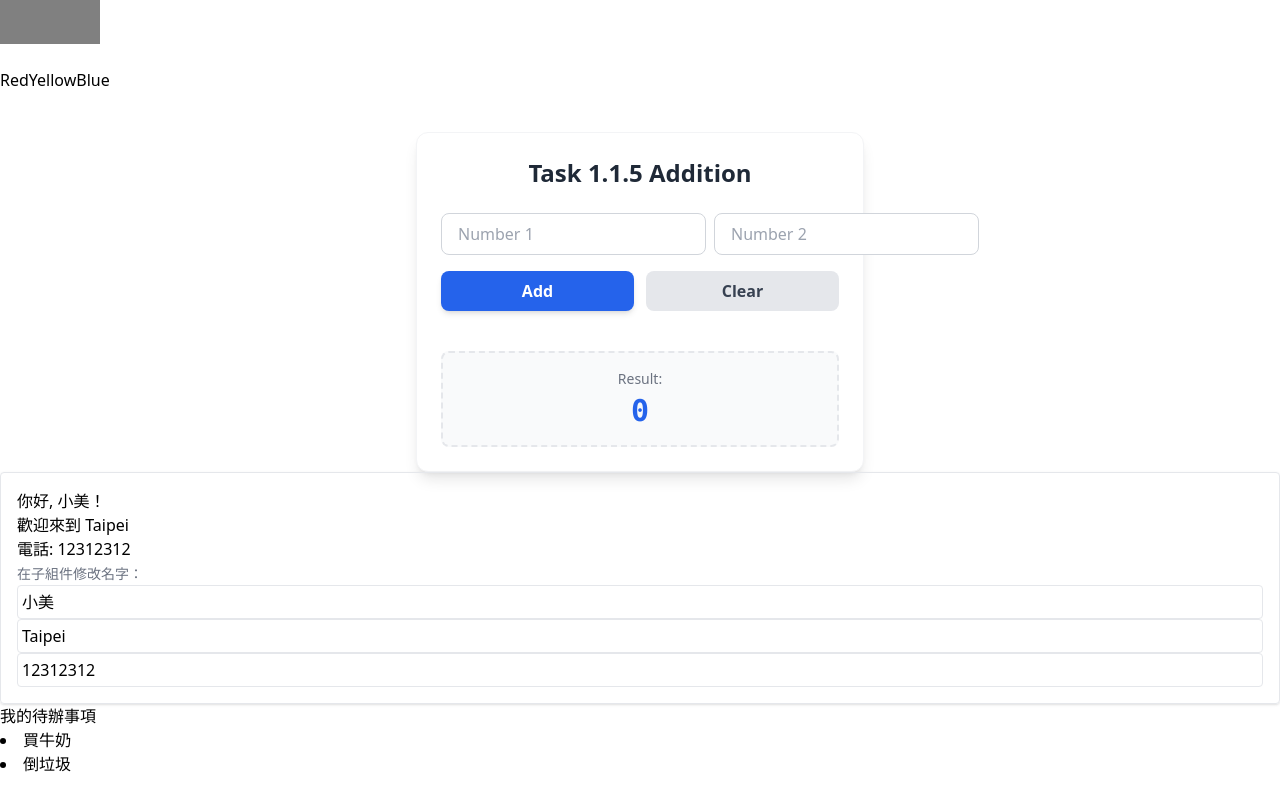
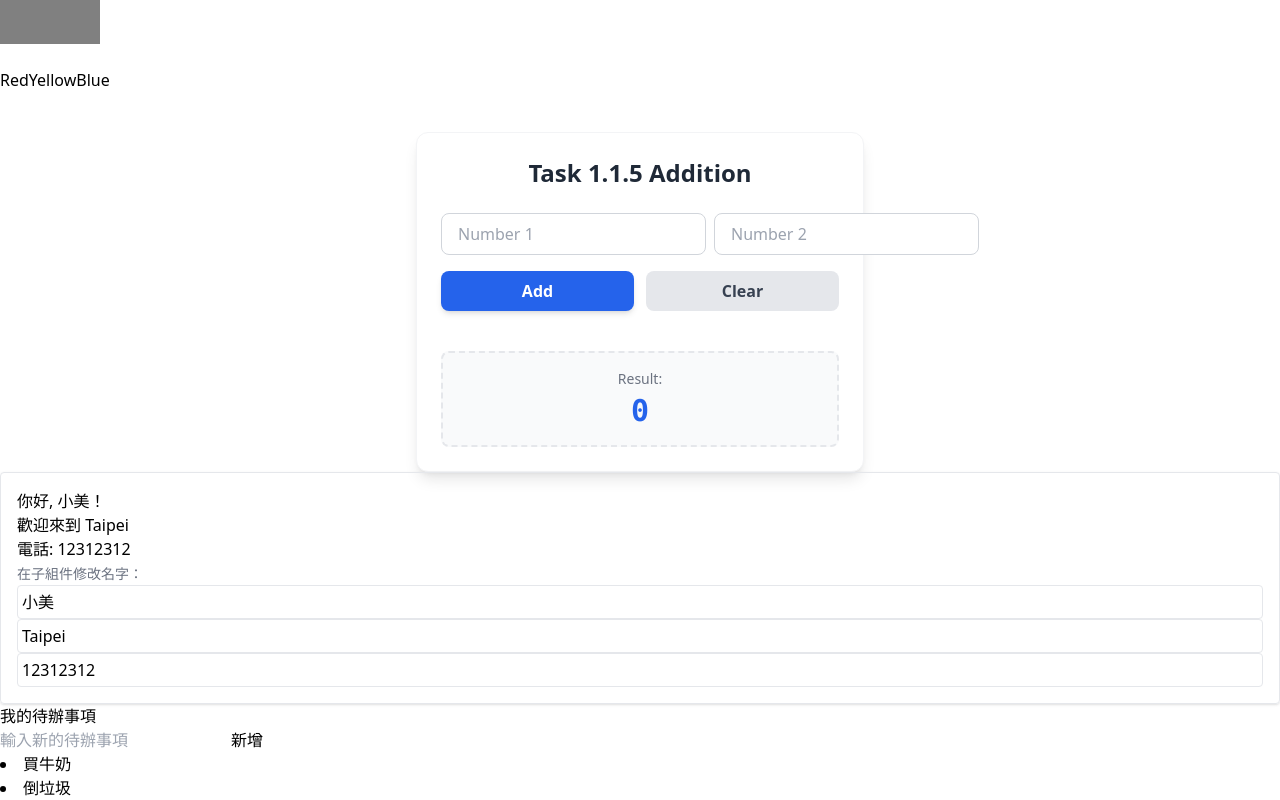
Before and after one commit to kylerlam/learn-react, a React (Vite) app: page / in a window 1280 px wide. Shown: the part 529-1329 px from the top of the page. Before the commit the page ends 1305 px from the top, so only its background shows below. Built offline with nearby package versions, Linux system fonts and the light colour scheme.

Commit message:
feat: add addition in TodoList

```diff
--- a/src/TodoApp.jsx
+++ b/src/TodoApp.jsx
@@ -3,9 +3,25 @@ import { useState } from "react"
 
 function TodoApp() {
     const [todos, setTodos] = useState(["買牛奶", "倒垃圾"])
+    const [inputValue, setInputValue] = useState("")
+
+    function handleAddTodo() {
+        if (inputValue.trim() === "") return
+        setTodos([...todos, inputValue]) // 後面的新項目加入前面的舊項目 ["買牛奶", "倒垃圾"]
+        setInputValue("")
+    }
     return (
         <div>
             <h1>我的待辦事項</h1>
+
+
+            <input
+                type="text"
+                value={inputValue}
+                onChange={(e) => setInputValue(e.target.value)}
+                placeholder="輸入新的待辦事項"
+            />
+            <button onClick={handleAddTodo}>新增</button>
             {
                 todos.map((todo, index) => (
                     <li key={index}>{todo}</li>
@@ -15,3 +31,8 @@ function TodoApp() {
     )
 }
 export default TodoApp
+
+
+// const [todos, setTodos] = useState(["買牛奶", "倒垃圾"])
+//         ↑        ↑
+//       讀數據    寫數據
```
